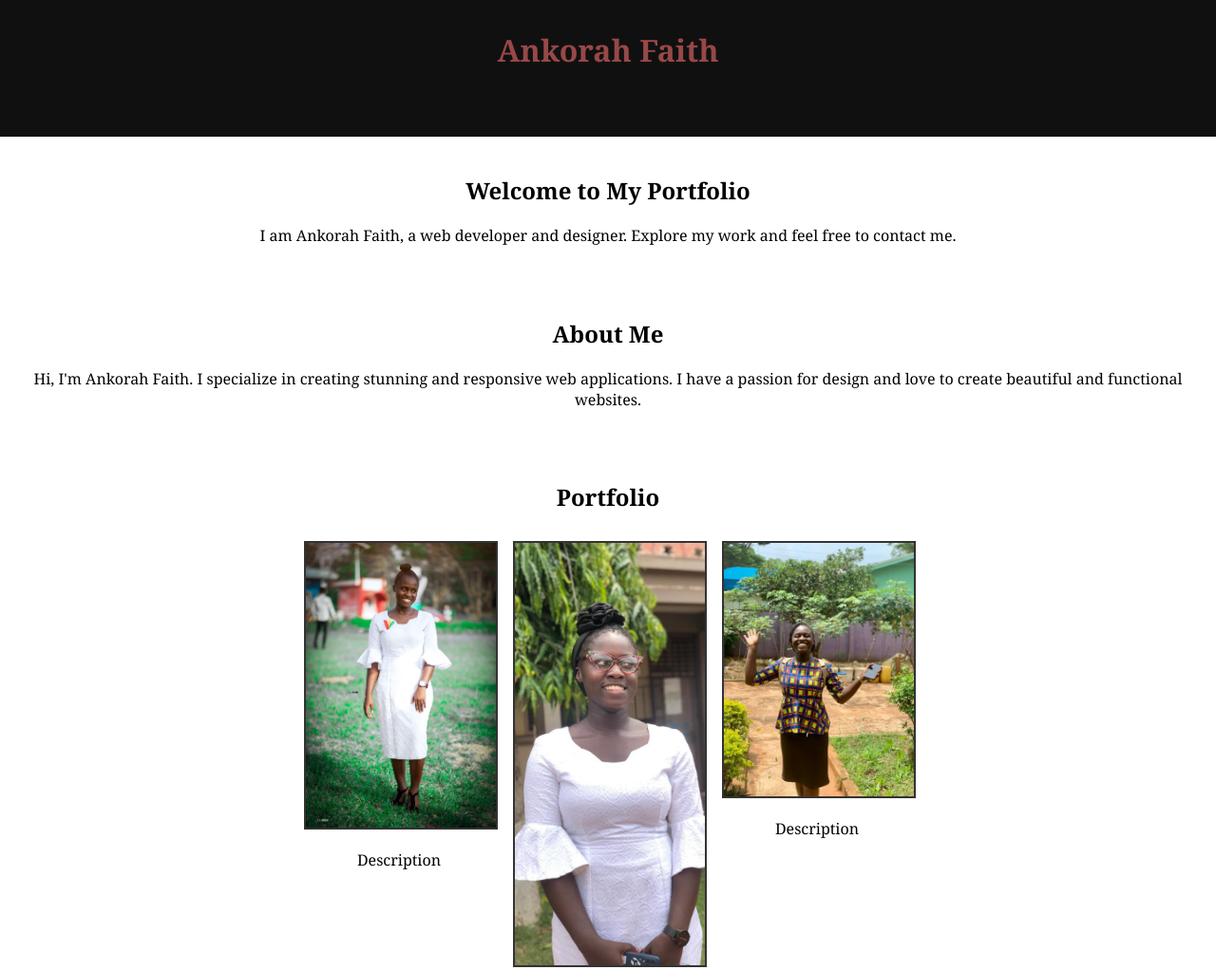
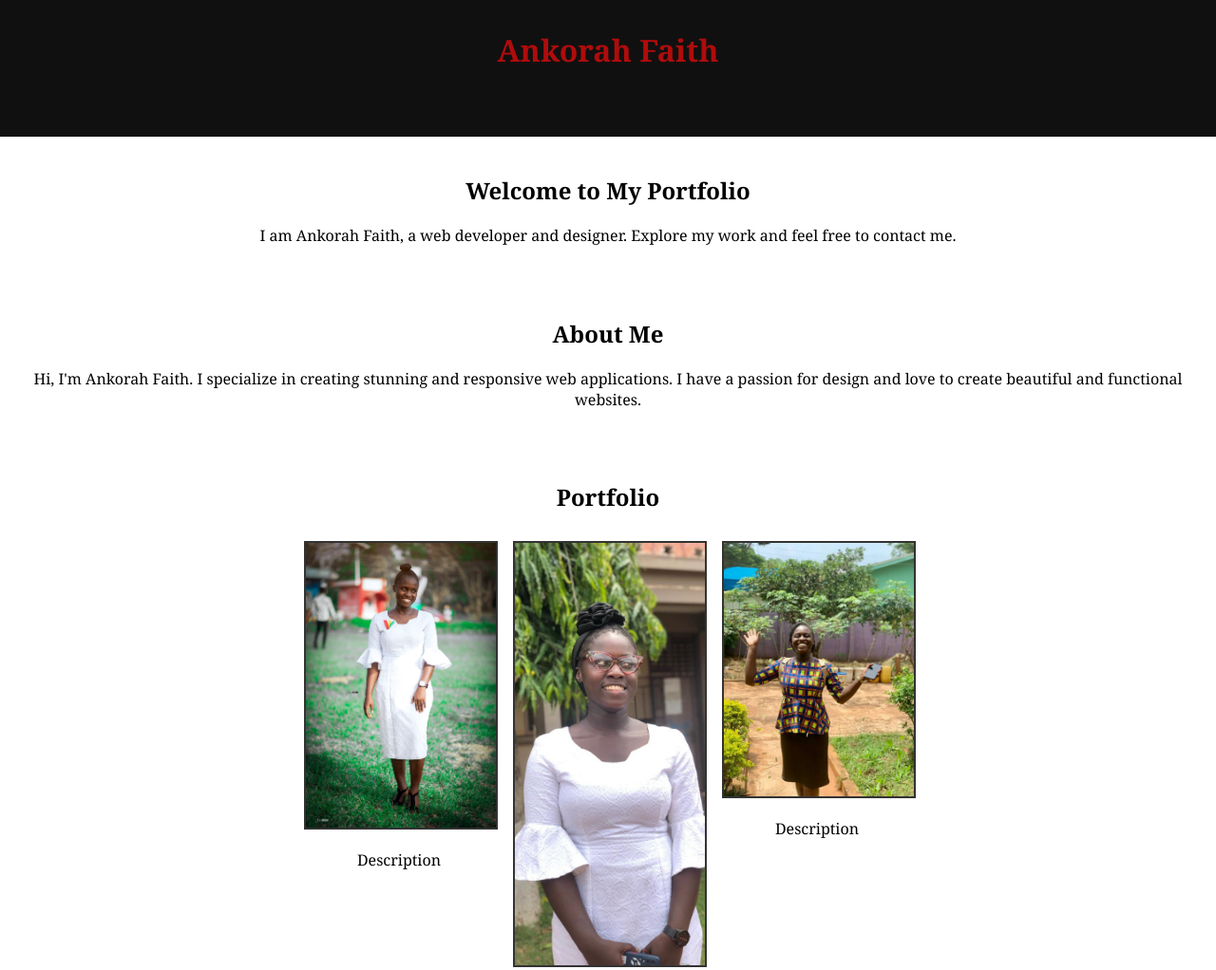
Before and after one commit to korah-faith/myPortfolio, a plain HTML site: page index.html in a window 1280 px wide. Shown: the top 1022 px of the page at 95% size. Drawn offline with Linux system fonts and the light colour scheme.

Commit message:
Update style.css

```diff
--- a/style.css
+++ b/style.css
@@ -8,7 +8,7 @@ body {
 
 header {
     background-color: rgb(17, 16, 16);
-    color: rgb(151, 72, 72);
+    color: rgb(175, 12, 12);
     padding: 10px 0;
     text-align: center;
 }
```
